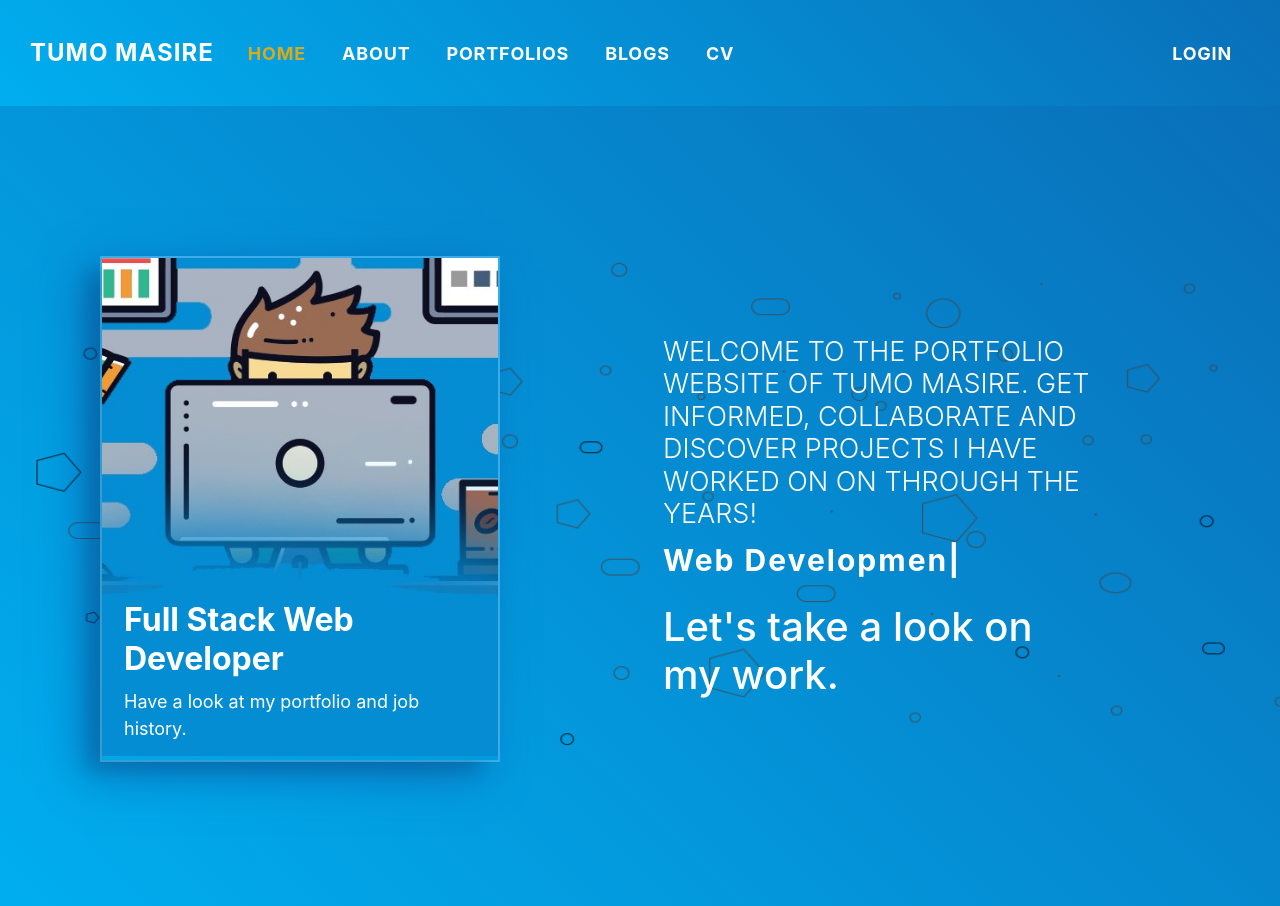
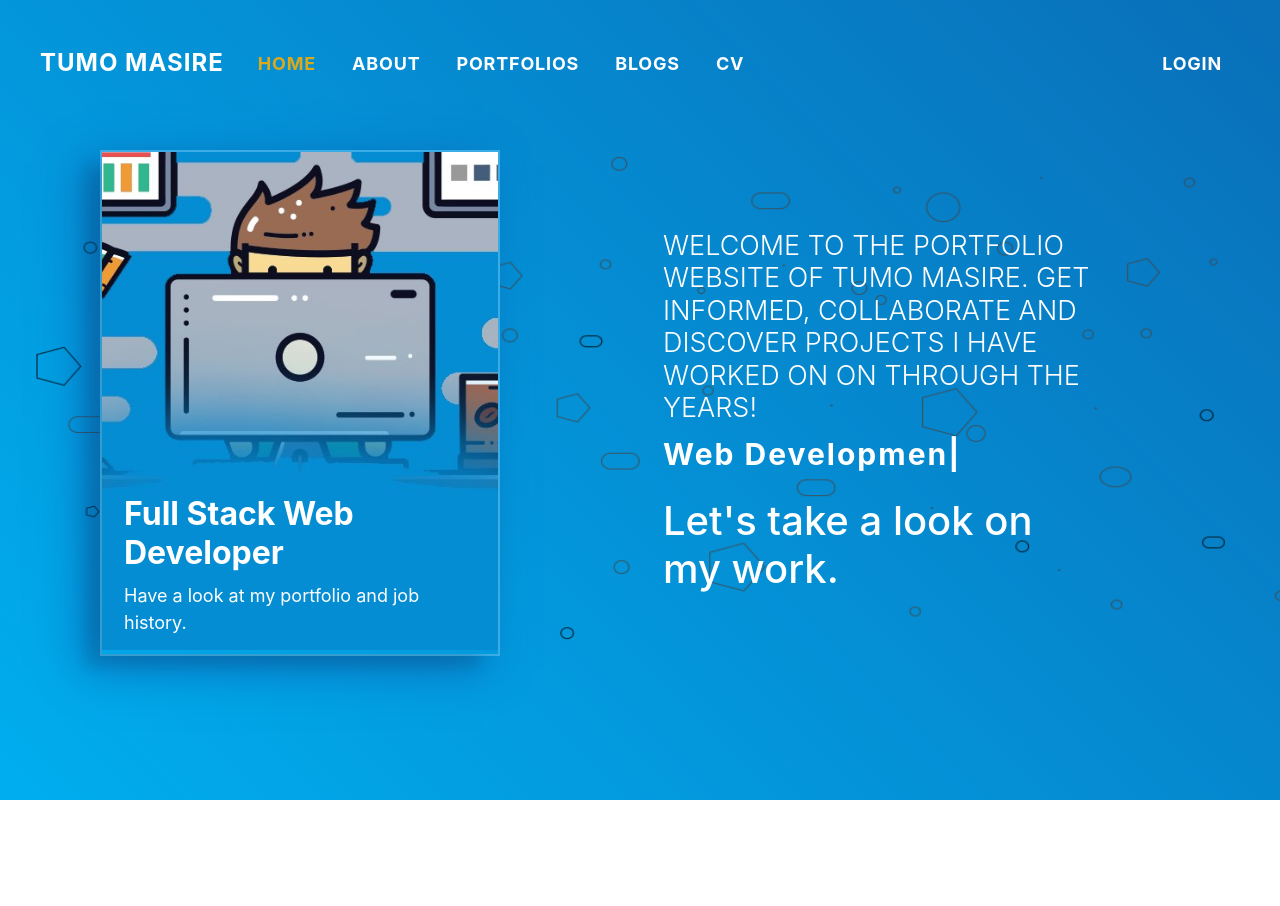
Before and after one commit to TumoM/Portfolio-Tumo, a Next.js app: page / in a window 1280 px wide. After the commit the page ends 800 px from the top, so only its background shows below. Built offline with nearby package versions, Linux system fonts and the light colour scheme; no server answers.

Commit message:
Style fixes

```diff
--- a/components/BasePage.tsx
+++ b/components/BasePage.tsx
@@ -24,7 +24,7 @@ const BasePage: React.FC<PostProps> = (props) => {
 
   const {
       className = "",
-      indexPage=null,
+      indexPage=false,
       children,
       header,
       canonicalPath,
--- a/components/layouts/BaseLayout.tsx
+++ b/components/layouts/BaseLayout.tsx
@@ -2,10 +2,11 @@
 import Header from "components/shared/Header"
 import { ToastContainer } from 'react-toastify';
 const BaseLayout = (props) => {
-    const { className, children, user, loading, navClass=" ", isFlipping = false } = props;
-    return (
+    const { className, children, user, loading, navClass=" ", isFlipping = false, indexPage } = props;
+  const pageType = indexPage ? 'index-page-nav' : 'base-page-nav'
+  return (
       <div className="layout-container">
-        <Header className={navClass + ` ${isFlipping? "with-bg-orange" : "with-bg-blue"}`} user={user} loading={loading} />
+        <Header className={navClass + pageType +` ${isFlipping? "with-bg-orange" : "with-bg-blue"}`} user={user} loading={loading} />
         <main className={`cover ${className}`}>
           <div className="wrapper">
             {children}
--- a/pages/index.tsx
+++ b/pages/index.tsx
@@ -35,7 +35,8 @@ const Index = () => {
       user={user}
       loading={isLoading}
       className={`cover ${isFlipping ? 'cover-orange' : 'cover-blue'}`}
-      // navClass=' '
+      transparent
+      indexPage
       isFlipping={isFlipping}
     >
       <div className="main-section">
--- a/styles/components/_header.scss
+++ b/styles/components/_header.scss
@@ -1,8 +1,17 @@
+nav.port-navbar {
+
+}
+
+
 // HEADER
 .port-navbar.port-default {
     width: 100%;
     z-index: 15;
     padding: 40px;
+
+  &.absolute {
+    position: absolute;
+  }
 
     &.nav-dark {
       background-color: #333;
@@ -10,20 +19,20 @@
 
     }
 
-    &.with-bg-blue {
+    &.base-page-nav.with-bg-blue {
       background-image: linear-gradient(45deg,#00aeef 0%,#096fb9 100%);
       padding:30px;
     }
 
-    &.with-bg-orange {
+    &.base-page-nav.with-bg-orange {
       background-image: linear-gradient(45deg, rgb(254, 202, 83), rgb(253, 157, 97));
       padding:30px;
     }
 
     .port-navbar {
-        &a.nav-link.port-navbar-link.active {
-          color: #dba919;
-        }
+        //&a.nav-link.port-navbar-link.active {
+        //  color: #dba919;
+        //}
       &-brand {
         color: white;
         font-size: 24px;
--- a/styles/main.scss
+++ b/styles/main.scss
@@ -30,7 +30,7 @@ html, body {
 }
 
 .base-page {
-  padding-top: 5vh;
+  padding-top: 150px;
   color: black;
   background-color: #ecedee;
   min-height: 100vh;
```
